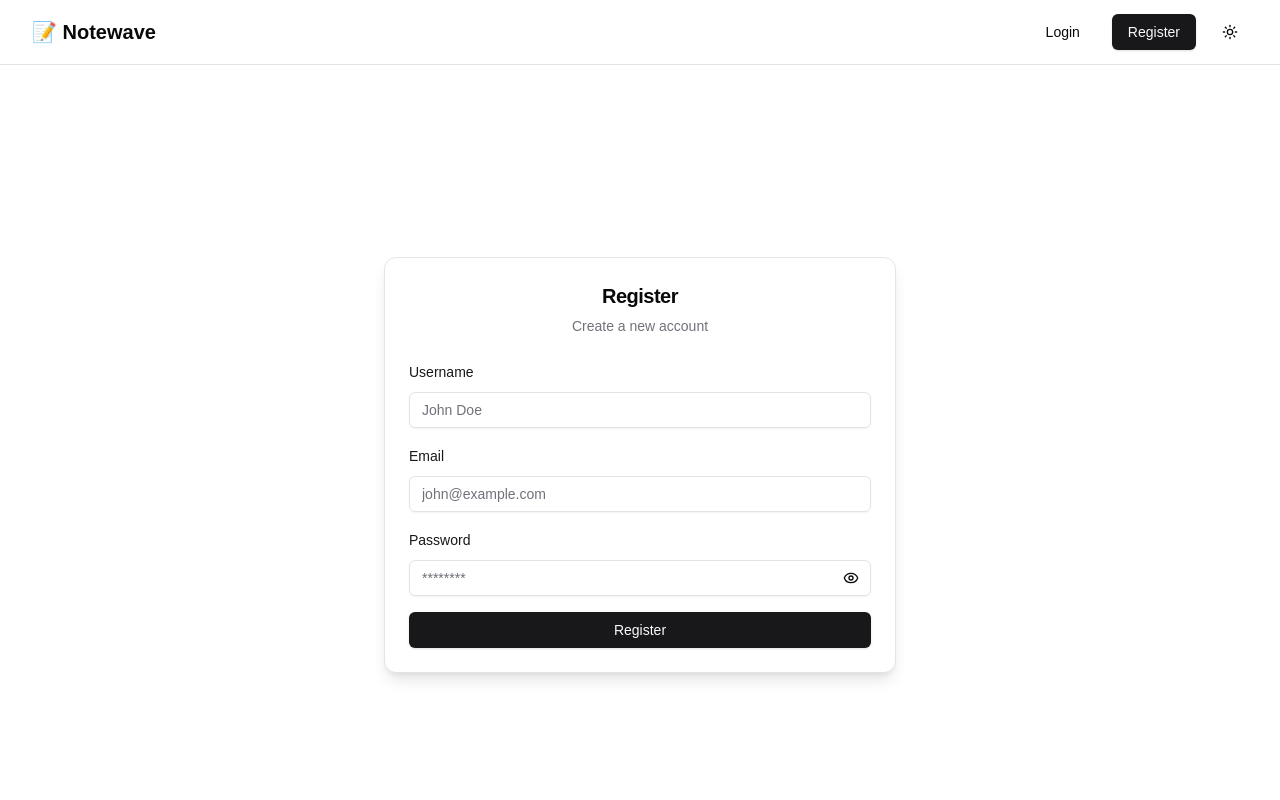
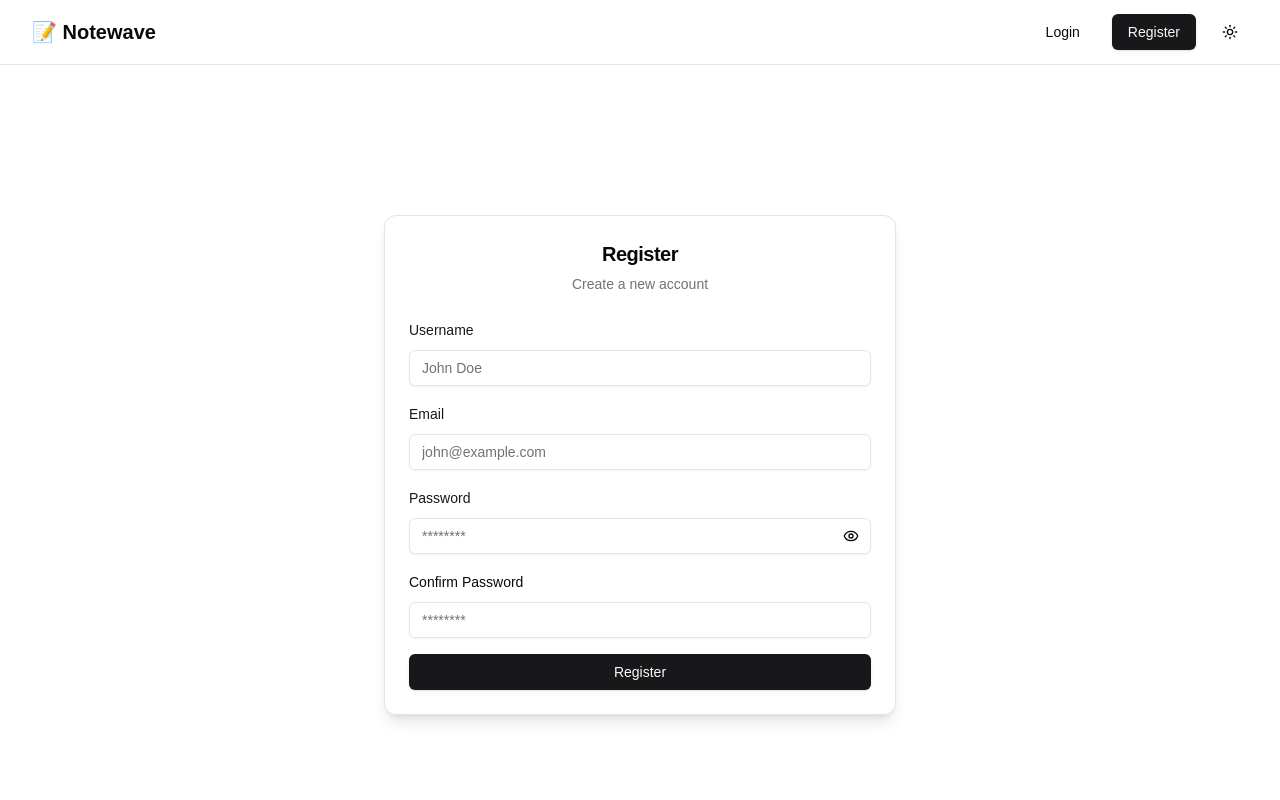
Before and after one commit to Babban33/notewave, a Next.js app: page /register in a window 1280 px wide. Shown: the top 800 px of the page. Built offline with nearby package versions, Linux system fonts and the light colour scheme.

Commit message:
added confirm password and autocomplete

```diff
--- a/app/(auth-pages)/register/page.tsx
+++ b/app/(auth-pages)/register/page.tsx
@@ -106,6 +106,7 @@ export default function RegisterPage(){
                                                     type={showPassword ? "text" : "password"}
                                                     placeholder="********"
                                                     {...field}
+                                                    autoComplete="new-password"
                                                 />
                                                 <Button
                                                     type="button"
@@ -126,6 +127,19 @@ export default function RegisterPage(){
                                     </FormItem>
                                 )}
                             />
+                            <FormField
+                                control={form.control}
+                                name="confirmPassword"
+                                render={({ field }) => (
+                                <FormItem>
+                                    <FormLabel>Confirm Password</FormLabel>
+                                    <FormControl>
+                                        <Input type="password" placeholder="********" {...field} autoComplete="on"/>
+                                    </FormControl>
+                                    <FormMessage />
+                                </FormItem>
+                                )}
+                            />
                             <Button type="submit" className="w-full">Register</Button>
                         </form>
                     </Form>
```
